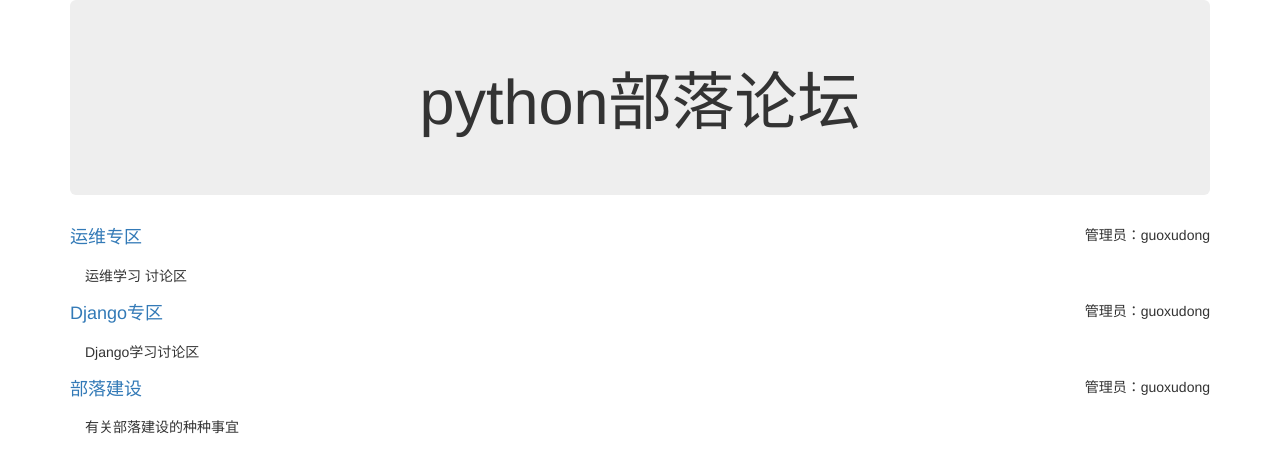
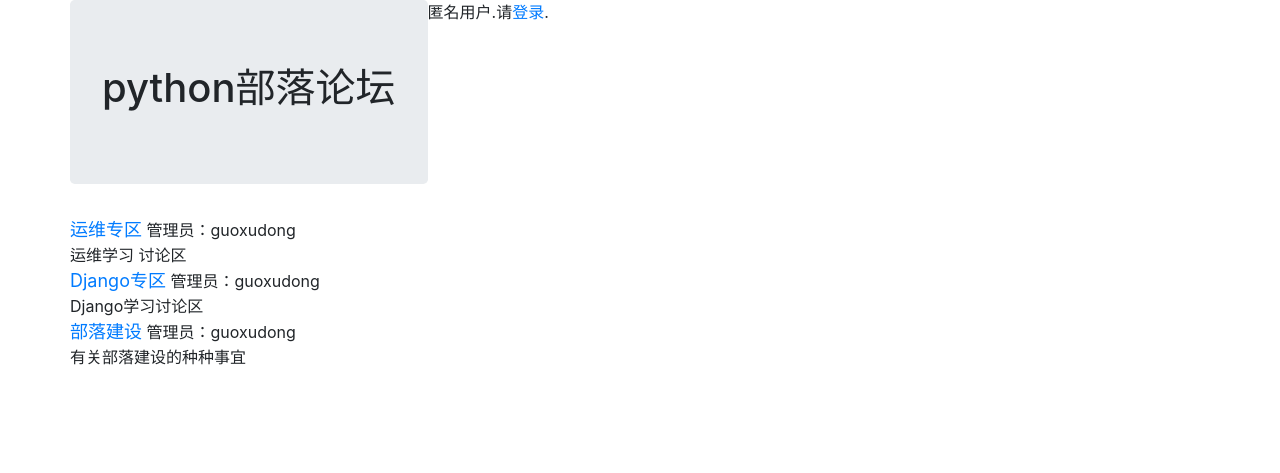
Before and after one commit to guoxudong109010/forumdemo, a Django app: template block/templates/block_list.html in a window 1280 px wide. Shown: the top 473 px of the page. Run offline with Django 3.2, Linux system fonts and the light colour scheme; the template is opened without the code that fills it: values that come from a table or form of the project are taken from there, others are empty; data comes from the database, SQL or seed files in the repository; parts of the project's set-up code (start-up, migrations or seed data) failed here and were passed over; some libraries are stand-ins or nearby versions.

Commit message:
4.1.17.26 commit

```diff
--- a/block/templates/block_list.html
+++ b/block/templates/block_list.html
@@ -3,12 +3,12 @@
   <head>
     <meta charset="utf-8">
     <title>python部落论坛</title>
-    <link rel="stylesheet" href="https://maxcdn.bootstrapcdn.com/bootstrap/3.3.5/css/bootstrap.min.css">
+    <link rel="stylesheet" href="https://maxcdn.bootstrapcdn.com/bootstrap/4.3.5/css/bootstrap.min.css">
   </head>
   <body>
     <div class="container">
       <div class="row">
-        <div class="col-xs-12">
+        <div class="col-xs-8">
           <div class="jumbotron">
             <center><h1>python部落论坛</h1>            </center>
            </div>
@@ -29,6 +29,18 @@
      {% endfor %}
 
       </div>
+        <div class="col-xs-4">
+     <div class="blockItem">
+	     {% if user.is_authenticated %}
+	     <p>{{ user.username }}.欢迎来到论坛.</p>
+	     <a href="{% url 'logout_then_login' %}">登出</a>
+	     {% else %}
+	     <p>匿名用户.请<a href="{% url 'login' %}">登录</a>.</p>
+	     {% endif %}
+     </div>
+
+	</div>
+
       </div>
       </div>
   </body>
--- a/block/views.py
+++ b/block/views.py
@@ -1,8 +1,11 @@
 from django.shortcuts import render_to_response
+from django.contrib.auth.models import User
 from models import Block
+from usercenter.models import ActivateCode
 
 # Create your views here.
 
 def block_list(request):
     blocks=Block.objects.all().order_by("-id")
-    return render_to_response("block_list.html", {"blocks":blocks})
+    return render_to_response("block_list.html", {"blocks":blocks},context_instance=RequestContext(request))
+        return redirect(reverse("login"))
```
Also changed, not shown: 1 other file.
